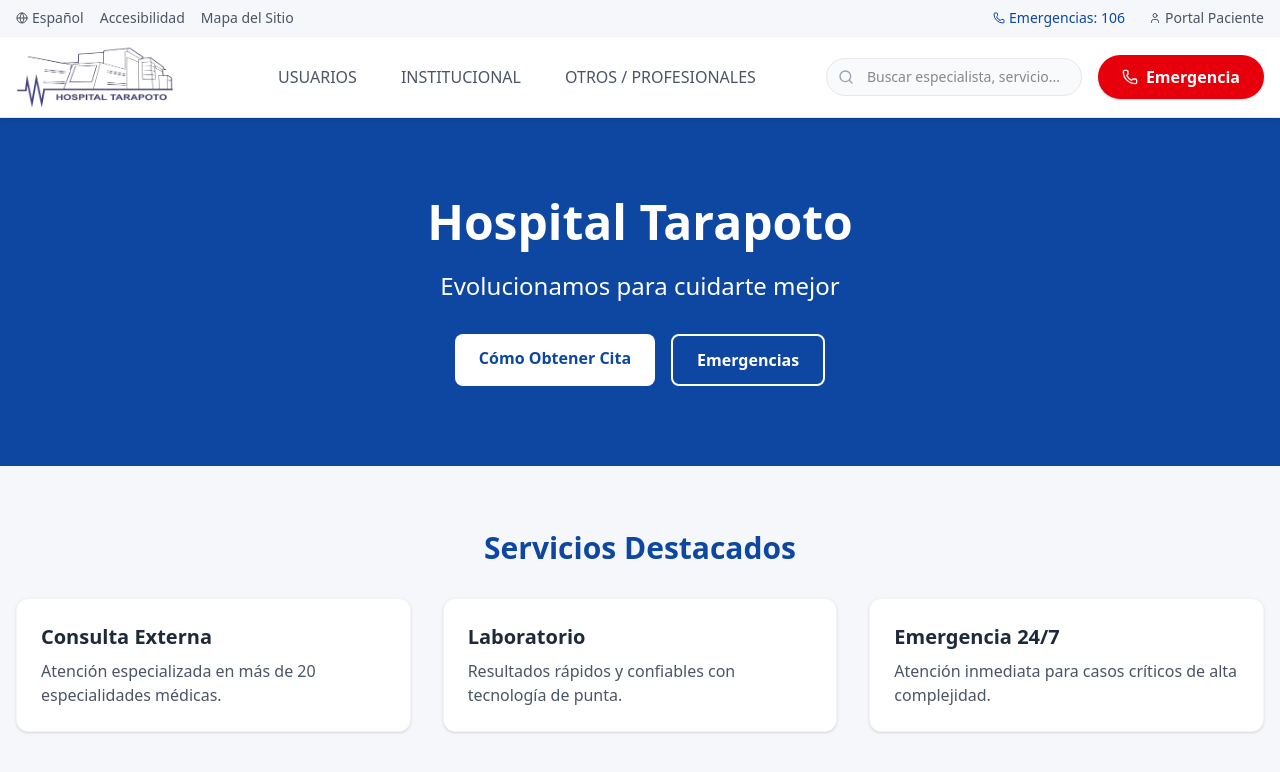
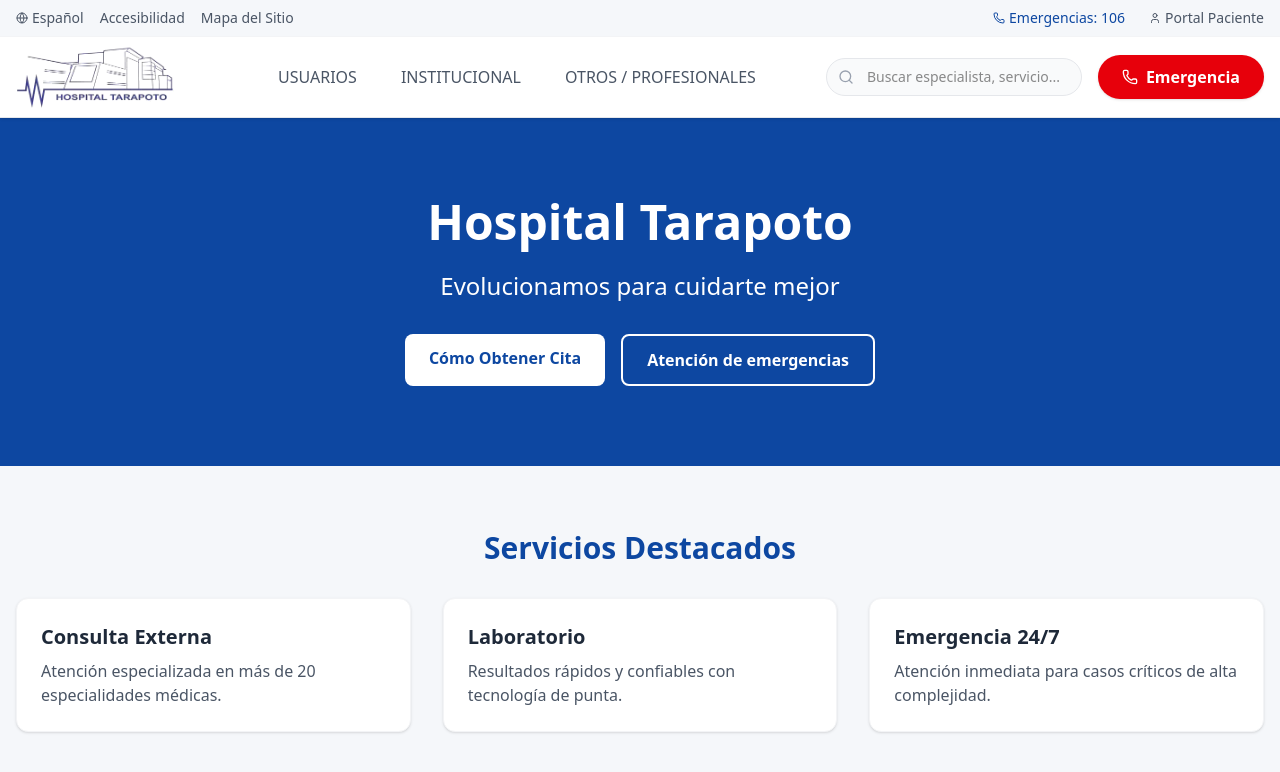
Before and after one commit to jhonyvp2000/hospital, a Next.js app: page / in a window 1280 px wide. Shown: the top 772 px of the page. Built offline with nearby package versions, Linux system fonts and the light colour scheme.

Commit message:
Update emergency button text

```diff
--- a/src/app/page.tsx
+++ b/src/app/page.tsx
@@ -16,7 +16,7 @@ export default function Home() {
               Cómo Obtener Cita
             </Link>
             <button className="border-2 border-white text-white px-6 py-3 rounded-lg font-bold hover:bg-white hover:text-hospital-blue transition-colors">
-              Emergencias
+              Atención de emergencias
             </button>
           </div>
         </div>
```
